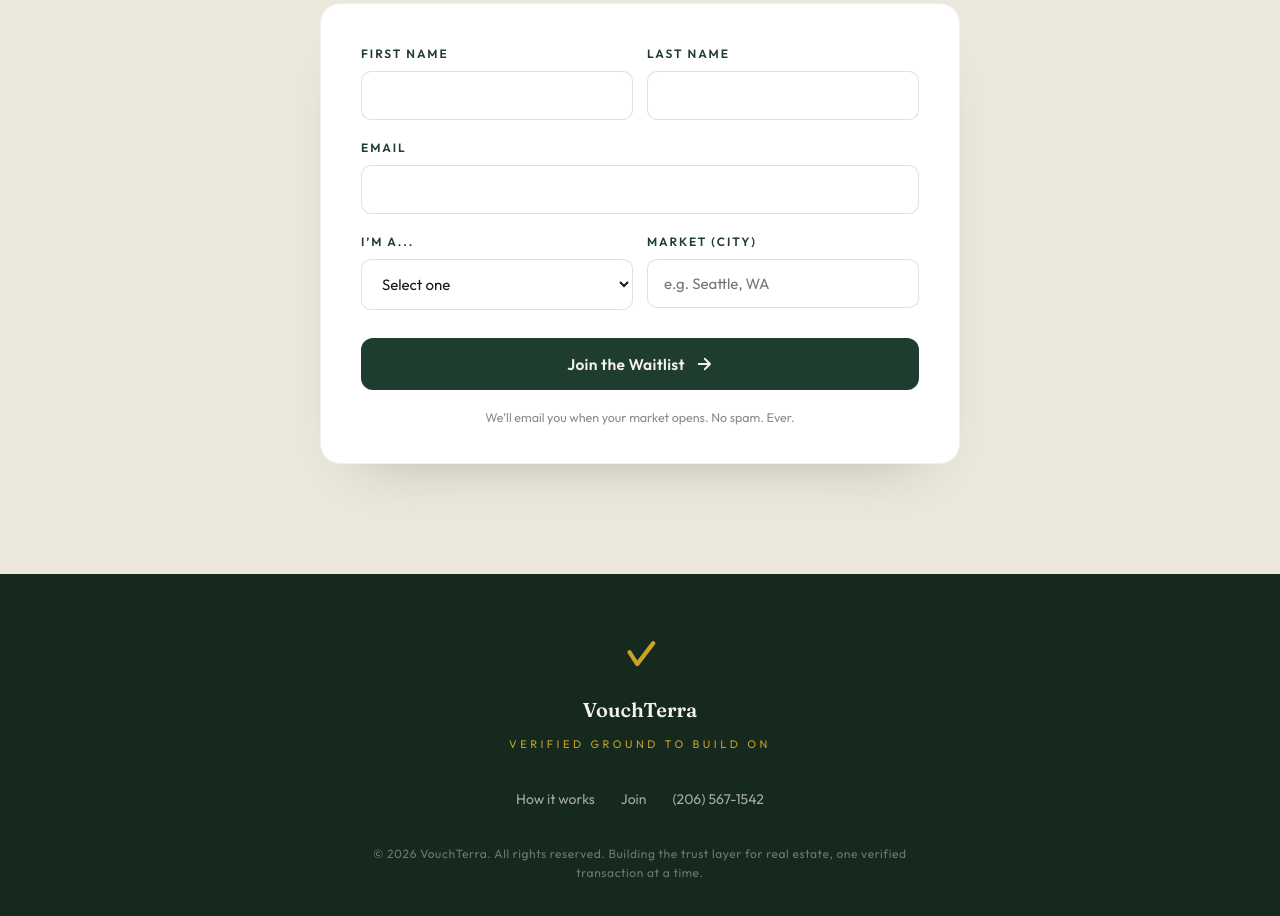
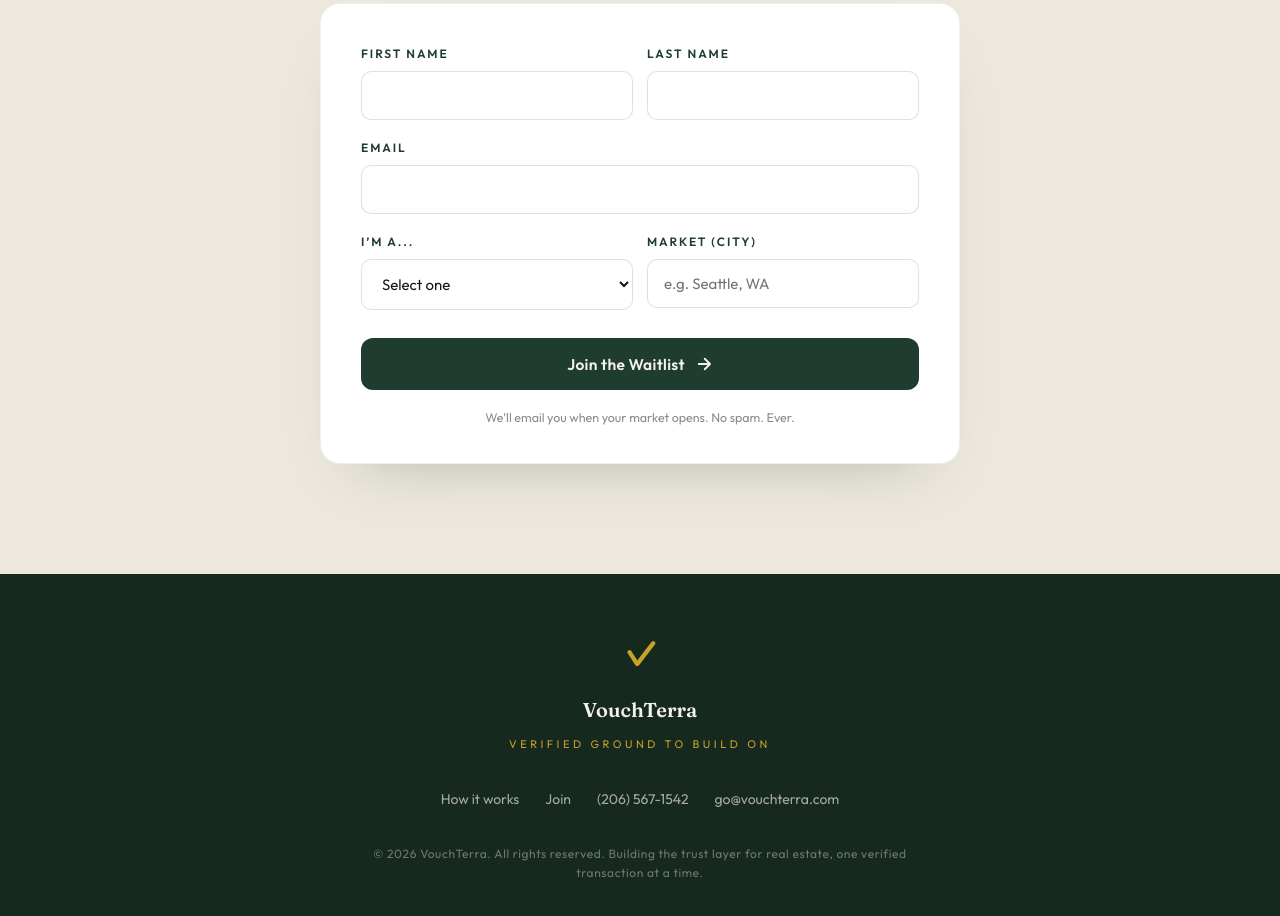
Before and after one commit to vouchterra/vouchterra-site, a plain HTML site: page index.html in a window 1280 px wide. Shown: the part 5287-6203 px from the top of the page. Drawn offline with Linux system fonts and the light colour scheme.

Commit message:
Add go@vouchterra.com email link to footer

```diff
--- a/index.html
+++ b/index.html
@@ -581,6 +581,7 @@
       <a href="#how">How it works</a>
       <a href="#waitlist">Join</a>
       <a href="tel:+12065671542">(206) 567-1542</a>
+      <a href="mailto:go@vouchterra.com">go@vouchterra.com</a>
     </div>
     <p class="footer-fine">© <span id="year"></span> VouchTerra. All rights reserved. Building the trust layer for real estate, one verified transaction at a time.</p>
   </footer>
```
